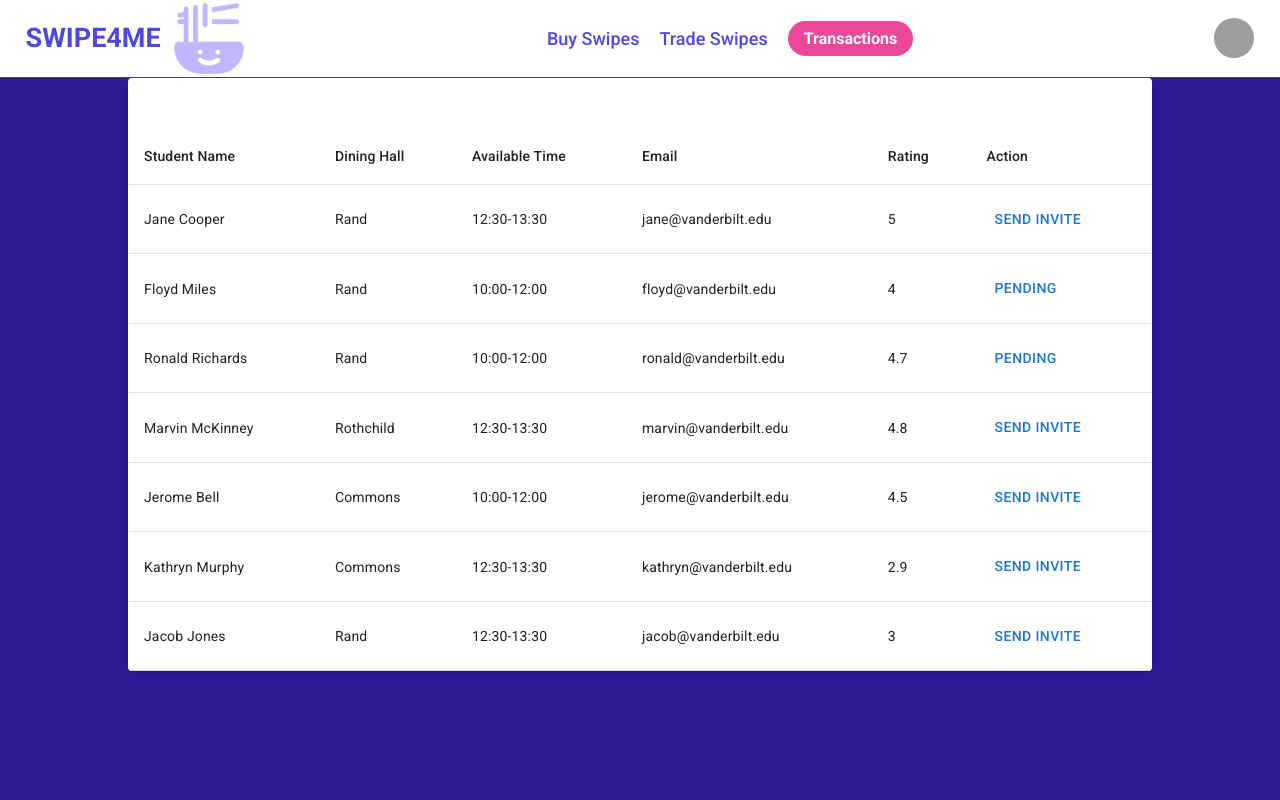
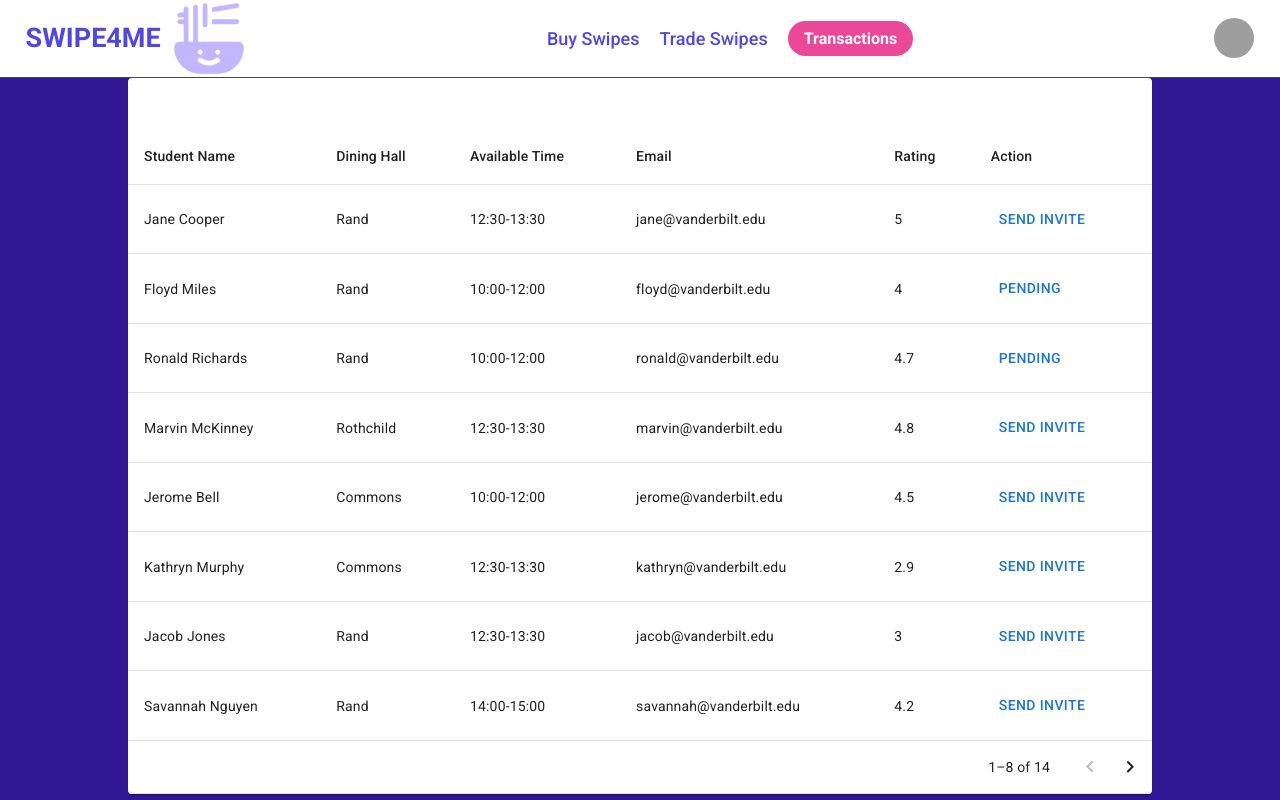
Before and after one commit to RuoHan-Chen/SwipeForMe, a React (Vite) app in the folder Swipe4MeFrontend/: page /buySwipes in a window 1280 px wide. Built offline with nearby package versions, Linux system fonts and the light colour scheme; grey boxes are pictures that could not be loaded.

Commit message:
table pagination

```diff
--- a/Swipe4MeFrontend/src/pages/buySwipes.tsx
+++ b/Swipe4MeFrontend/src/pages/buySwipes.tsx
@@ -1,4 +1,4 @@
-import React from "react";
+import React, { useState } from "react";
 import Table from "@mui/material/Table";
 import TableHead from "@mui/material/TableHead";
 import TableRow from "@mui/material/TableRow";
@@ -7,9 +7,12 @@ import TableContainer from "@mui/material/TableContainer";
 import Paper from "@mui/material/Paper";
 import TableBody from "@mui/material/TableBody";
 import Button from "@mui/material/Button";
+import TableFooter from "@mui/material/TableFooter";
+import TablePagination from "@mui/material/TablePagination";
 
 const dummyData = [
   {
+    id: 1,
     name: "Jane Cooper",
     hall: "Rand",
     time: "12:30-13:30",
@@ -18,6 +21,7 @@ const dummyData = [
     action: "Send Invite",
   },
   {
+    id: 2,
     name: "Floyd Miles",
     hall: "Rand",
     time: "10:00-12:00",
@@ -26,6 +30,7 @@ const dummyData = [
     action: "Pending",
   },
   {
+    id: 3,
     name: "Ronald Richards",
     hall: "Rand",
     time: "10:00-12:00",
@@ -34,6 +39,7 @@ const dummyData = [
     action: "Pending",
   },
   {
+    id: 4,
     name: "Marvin McKinney",
     hall: "Rothchild",
     time: "12:30-13:30",
@@ -42,6 +48,7 @@ const dummyData = [
     action: "Send Invite",
   },
   {
+    id: 5,
     name: "Jerome Bell",
     hall: "Commons",
     time: "10:00-12:00",
@@ -50,6 +57,7 @@ const dummyData = [
     action: "Send Invite",
   },
   {
+    id: 6,
     name: "Kathryn Murphy",
     hall: "Commons",
     time: "12:30-13:30",
@@ -58,6 +66,7 @@ const dummyData = [
     action: "Send Invite",
   },
   {
+    id: 7,
     name: "Jacob Jones",
     hall: "Rand",
     time: "12:30-13:30",
@@ -65,9 +74,76 @@ const dummyData = [
     rating: 3.0,
     action: "Send Invite",
   },
+  {
+    id: 8,
+    name: "Savannah Nguyen",
+    hall: "Rand",
+    time: "14:00-15:00",
+    email: "savannah@vanderbilt.edu",
+    rating: 4.2,
+    action: "Send Invite",
+  },
+  {
+    id: 9,
+    name: "Cameron Williamson",
+    hall: "Rothchild",
+    time: "11:00-12:00",
+    email: "cameron@vanderbilt.edu",
+    rating: 3.8,
+    action: "Pending",
+  },
+  {
+    id: 10,
+    name: "Leslie Alexander",
+    hall: "Commons",
+    time: "09:00-10:00",
+    email: "leslie@vanderbilt.edu",
+    rating: 4.9,
+    action: "Send Invite",
+  },
+  {
+    id: 11,
+    name: "Courtney Henry",
+    hall: "Rand",
+    time: "13:00-14:00",
+    email: "courtney@vanderbilt.edu",
+    rating: 3.5,
+    action: "Pending",
+  },
+  {
+    id: 12,
+    name: "Arlene McCoy",
+    hall: "Rothchild",
+    time: "15:00-16:00",
+    email: "arlene@vanderbilt.edu",
+    rating: 4.6,
+    action: "Send Invite",
+  },
+  {
+    id: 13,
+    name: "Guy Hawkins",
+    hall: "Commons",
+    time: "10:30-11:30",
+    email: "guy@vanderbilt.edu",
+    rating: 3.9,
+    action: "Pending",
+  },
+  {
+    id: 14,
+    name: "Kristin Watson",
+    hall: "Rand",
+    time: "12:00-13:00",
+    email: "kristin@vanderbilt.edu",
+    rating: 4.3,
+    action: "Send Invite",
+  },
 ];
 
+const ROWS_PER_PAGE = 8;
+
 const buySwipes: React.FC = () => {
+  const [page, setPage] = useState(0);
+
   return (
     <div className="filler-container">
       <TableContainer
@@ -86,7 +162,9 @@ const buySwipes: React.FC = () => {
             </TableRow>
           </TableHead>
           <TableBody>
-            {dummyData.map((row, index) => (
+            {dummyData
+              .slice(page * ROWS_PER_PAGE, page * ROWS_PER_PAGE + ROWS_PER_PAGE)
+              .map((row, index) => (
                 <TableRow key={index}>
                   <TableCell>{row.name}</TableCell>
                   <TableCell>{row.hall}</TableCell>
@@ -99,6 +177,19 @@ const buySwipes: React.FC = () => {
                 </TableRow>
               ))}
           </TableBody>
+          <TableFooter>
+            <TableRow>
+              <TablePagination
+                rowsPerPageOptions={[8]}
+                count={dummyData.length}
+                rowsPerPage={8}
+                page={page}
+                onPageChange={(_, newPage) => {
+                  setPage(newPage);
+                }}
+              />
+            </TableRow>
+          </TableFooter>
         </Table>
       </TableContainer>
     </div>
```
Lines whose indentation alone changed are shown as unchanged.
